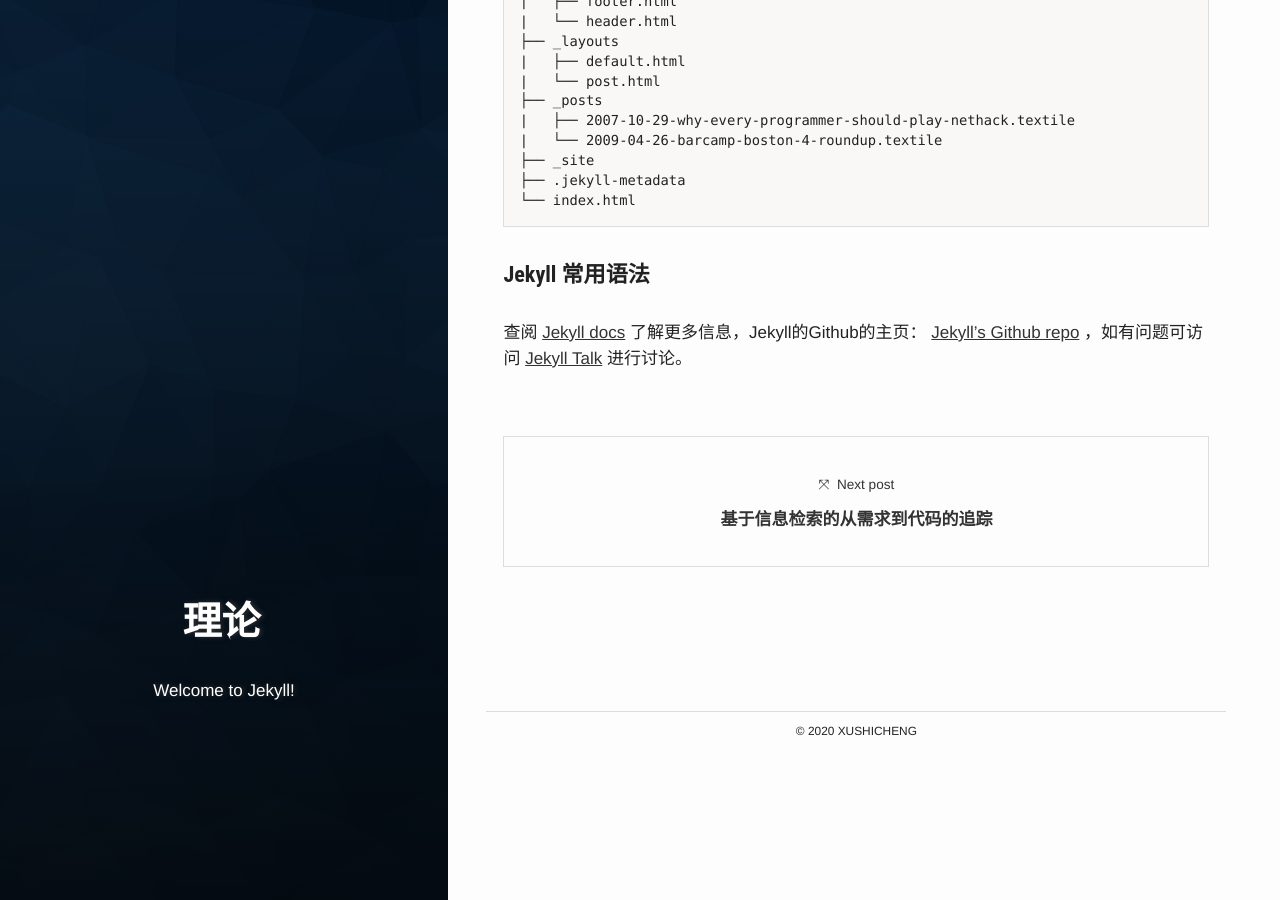
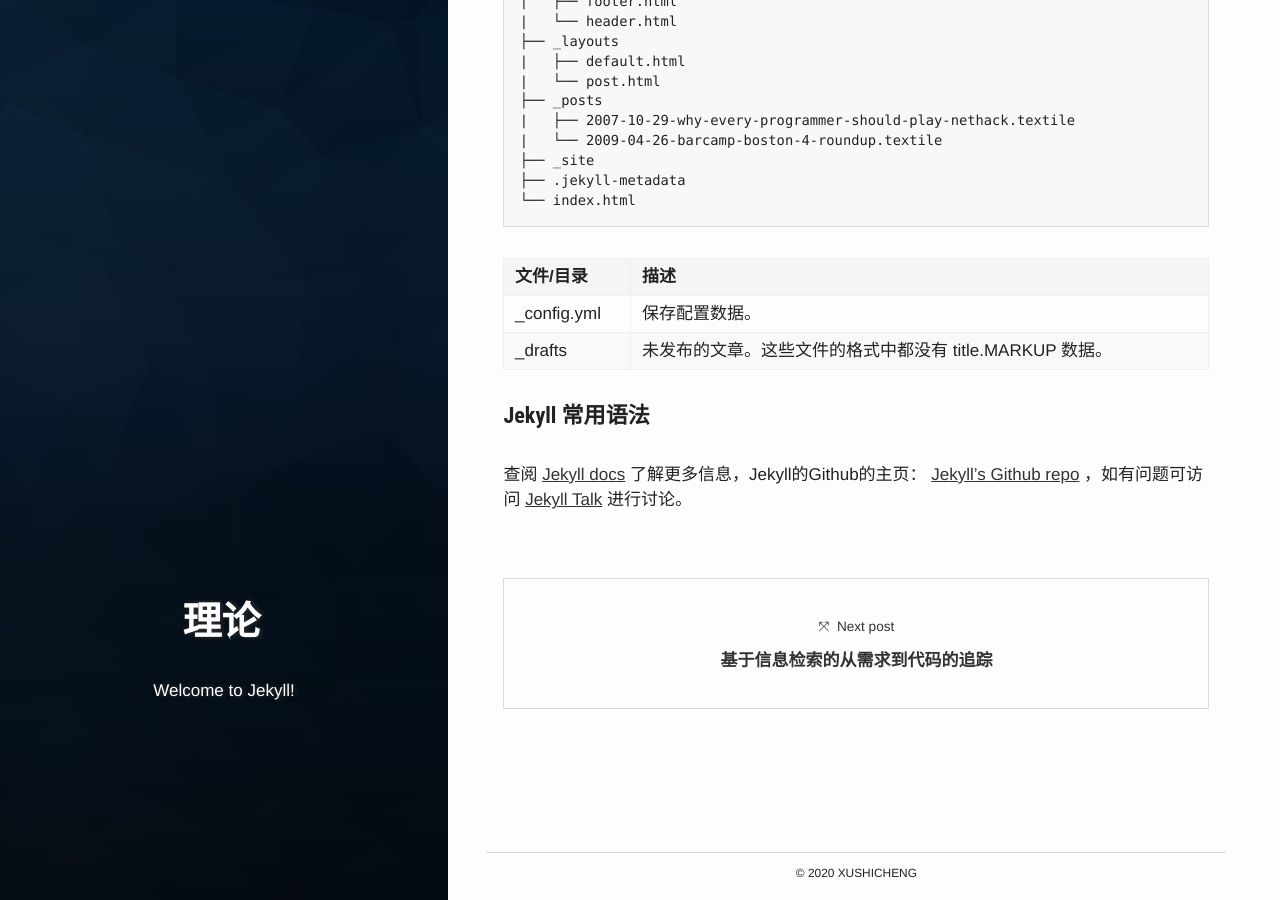
Before and after one commit to PetePro/PetePro.github.io, a Jekyll site: the page built from _posts/2019-07-31-welcome-to-jekyll.markdown, in a window 1280 px wide and 900 px high, scrolled down 1677 px. Built offline with Jekyll 4.4.1, drawn with Linux system fonts in a browser that asks for light colours; some web fonts are replaced.

Commit message:
Update 2019-07-31-welcome-to-jekyll.markdown

````diff
--- a/_posts/2019-07-31-welcome-to-jekyll.markdown
+++ b/_posts/2019-07-31-welcome-to-jekyll.markdown
@@ -85,7 +85,10 @@
 └── index.html
 ```
 
-
+文件/目录 | 描述
+-|-
+_config.yml | 保存配置数据。
+_drafts | 未发布的文章。这些文件的格式中都没有 title.MARKUP 数据。
 
 #### Jekyll 常用语法
 
````
